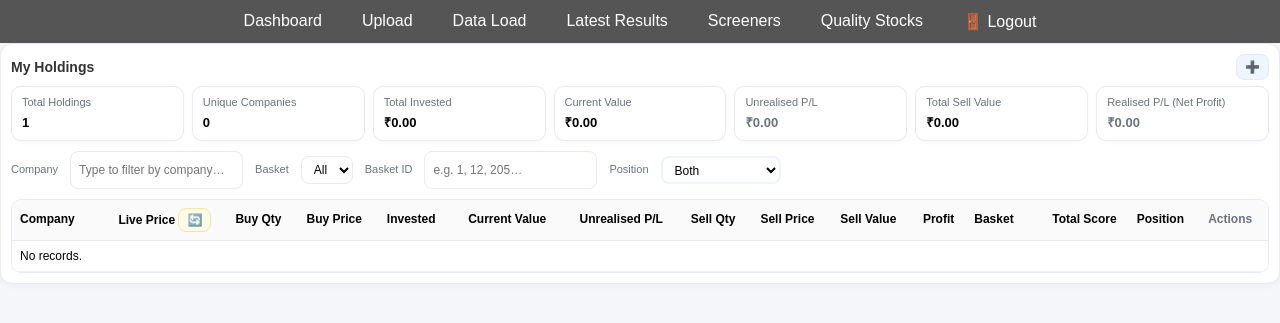
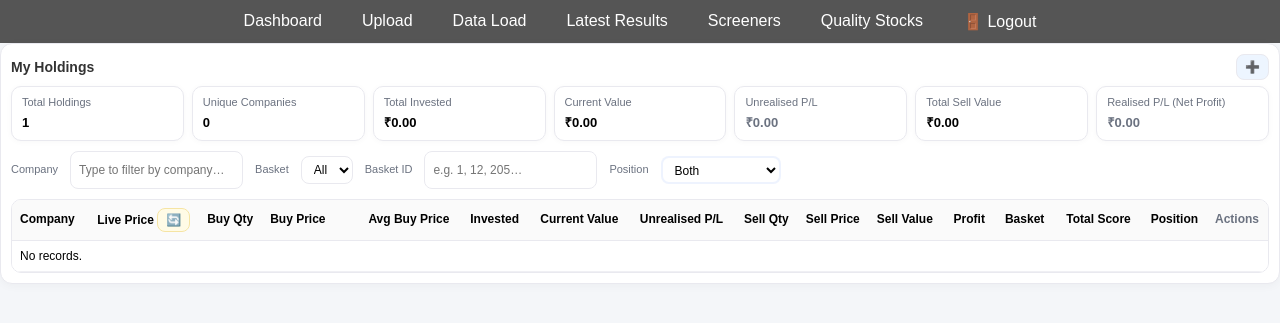
Before and after one commit to RSUDHAKARREDDI/stocksrating, a Flask app: template templates/my_holdings/my_holdings_list.html in a window 1280 px wide. Shown: the part 46-369 px from the top of the page. Run offline with Flask 3, Linux system fonts and the light colour scheme; the template is opened without the code that fills it, so the values that code supplies are empty; parts of the project's set-up code (start-up, migrations or seed data) failed here and were passed over.

Commit message:
v17.0 buying avg price is added

```diff
--- a/static/css/my_holdings.css
+++ b/static/css/my_holdings.css
@@ -43,6 +43,9 @@
 /* Make the position filter more prominent (so it won't be visually hidden) */
 #filterPosition { border:2px solid rgba(37,99,235,0.08); padding:5px 8px; min-width:120px; }
 
+ /* Avg Buy Price column emphasised slightly to separate from Buy Price */
+th[data-key="avg_buy_price"], td #avg- { min-width:110px; }
+
 /* Increased from 5 -> 7 cards */
 .summary-cards{
   display:grid; grid-template-columns:repeat(7,minmax(120px,1fr));
@@ -83,10 +86,10 @@ th.sortable:hover { background:#f0f4ff; }
 
 .inline-delete { display:inline; }
 
-/* Keep the last column (actions) on a single line */
+ /* Keep the last column (actions) on a single line */
 .actions-cell { white-space: nowrap; }
 
-/* Allow horizontal scroll rather than wrapping content */
+ /* Allow horizontal scroll rather than wrapping content */
 .table-wrap { overflow-x: auto; }
 
 /* Optional: prevent buttons from wrapping inside */
--- a/static/js/my_holdings.js
+++ b/static/js/my_holdings.js
@@ -1,5 +1,4 @@
-// my_holdings.js (updated) — integrate Open/Closed filter and badge update
-// Based on your original file. See original for context. :contentReference[oaicite:3]{index=3}
+// my_holdings.js — reads server-provided data-avg_buy_price (preferred) and falls back to per-row totals
 (function(){
   const table = document.getElementById('holdingsTable');
   if (!table) return;
@@ -214,6 +213,65 @@
     filterPosition.addEventListener('change', applyFilters);
   }
 
+  // -----------------------
+  // Company-level average computation (prefers server-provided data-avg_buy_price)
+  // -----------------------
+  function computeCompanyAverages() {
+    const totals = {}; // company -> { qty: n, invested: n, providedAvg: n|null }
+    Array.from(tbody.querySelectorAll('tr')).forEach(tr => {
+      const company = (tr.dataset.company || '').trim();
+      if (!company) return;
+
+      // check if server provided per-row company avg (data-avg_buy_price)
+      const providedAvgAttr = tr.dataset.avg_buy_price;
+      const providedAvg = (providedAvgAttr !== undefined && providedAvgAttr !== '') ? toNum(providedAvgAttr, null) : null;
+
+      if (!totals[company]) totals[company] = { qty: 0, invested: 0, providedAvg: null };
+
+      if (providedAvg !== null && totals[company].providedAvg === null) {
+        // mark the provided avg for this company (first found)
+        totals[company].providedAvg = providedAvg;
+      }
+
+      // still accumulate per-row values as a fallback if no provided avg exists
+      // prefer explicit per-row totals if present (buy_total_qty/buy_total_invested)
+      const rowQtyAttr = tr.dataset.buy_total_qty;
+      const rowInvAttr = tr.dataset.buy_total_invested;
+
+      if (rowQtyAttr !== undefined && rowQtyAttr !== '') {
+        const rowQty = toNum(rowQtyAttr, 0);
+        const rowInv = toNum(rowInvAttr, 0);
+        totals[company].qty += rowQty;
+        totals[company].invested += rowInv;
+      } else {
+        const bq = toNum(tr.dataset.buy_qty, 0);
+        const bp = toNum(tr.dataset.buy_price, 0);
+        totals[company].qty += bq;
+        totals[company].invested += (bq * bp);
+      }
+    });
+
+    // apply avg: if providedAvg exists for company use it, otherwise compute invested/qty
+    Object.keys(totals).forEach(company => {
+      const t = totals[company];
+      let avg;
+      if (t.providedAvg !== null) {
+        avg = t.providedAvg;
+      } else {
+        avg = t.qty > 0 ? (t.invested / t.qty) : 0;
+      }
+      // set dataset avg_buy_price on every row of that company and update UI cell
+      Array.from(tbody.querySelectorAll(`tr[data-company="${company.replace(/"/g,'&quot;')}"]`)).forEach(tr => {
+        tr.dataset.avg_buy_price = avg.toFixed(6);
+        const holdingId = tr.dataset.holding_id;
+        if (holdingId) {
+          const elAvg = document.getElementById(`avg-${holdingId}`);
+          if (elAvg) elAvg.textContent = avg.toFixed(2);
+        }
+      });
+    });
+  }
+
   // ===== On-demand Live Prices =====
   function fetchLivePrice(holdingId, elPrice, elCV, elUG, tr) {
     fetch(`/my_holdings/${holdingId}/price`)
@@ -230,11 +288,19 @@
           const buyPrice = toNum(tr.dataset.buy_price);
 
           const remainingQty = Math.max(buyQty - sellQty, 0);
-          const investedRemaining = remainingQty * buyPrice;
+
+          // invested_remaining may be present (server-side) or updated earlier; fallback compute
+          let investedRemaining = tr.dataset.invested_remaining;
+          if (investedRemaining === undefined || investedRemaining === '' || investedRemaining === null) {
+            investedRemaining = remainingQty * buyPrice;
+          } else {
+            investedRemaining = toNum(investedRemaining, 0);
+          }
+
           const currentValue = remainingQty * live;
           const unrealised = currentValue - investedRemaining;
 
-          // Store for sorting/summary
+          // Store for sorting/summary (these are per-row values)
           tr.dataset.current_value = currentValue.toFixed(6);
           tr.dataset.unrealised = unrealised.toFixed(6);
           tr.dataset.invested_remaining = investedRemaining.toFixed(6);
@@ -250,17 +316,33 @@
       })
       .catch(() => { elPrice.textContent = 'NA'; })
       .finally(()=> {
+        // After each price update, recompute company-level averages (in case any per-row totals changed)
+        computeCompanyAverages();
         refreshSummaryFromVisible();
       });
   }
 
   function hydrateLivePrices() {
+    // initial compute of company averages (prefers server-provided avg)
+    computeCompanyAverages();
+
     const rows = Array.from(tbody.querySelectorAll('tr'));
     rows.forEach((tr, idx) => {
       const id = tr.dataset.holding_id;
       const elLP = document.getElementById(`lp-${id}`);
       const elCV = document.getElementById(`cv-${id}`);
       const elUG = document.getElementById(`ug-${id}`);
+      // Ensure avg cell shows initial dataset value if present
+      const elAvg = document.getElementById(`avg-${id}`);
+      if (elAvg) {
+        if (tr.dataset.avg_buy_price) {
+          elAvg.textContent = Number(tr.dataset.avg_buy_price).toFixed(2);
+        } else {
+          const bp = toNum(tr.dataset.buy_price, 0);
+          elAvg.textContent = bp.toFixed(2);
+          tr.dataset.avg_buy_price = bp.toFixed(6);
+        }
+      }
       if (!elLP || !elCV || !elUG) return;
       setTimeout(() => fetchLivePrice(id, elLP, elCV, elUG, tr), idx * 120); // gentle staggering
     });
@@ -281,5 +363,6 @@
   }
 
   // Initial summary/filters only (no live-price calls)
+  computeCompanyAverages();
   applyFilters();
 })();
--- a/templates/my_holdings/my_holdings_list.html
+++ b/templates/my_holdings/my_holdings_list.html
@@ -84,6 +84,10 @@
 
             <th class="num">Buy&nbsp;Qty</th>
             <th class="num">Buy&nbsp;Price</th>
+
+            <!-- NEW: Avg Buy Price column (sortable) -->
+            <th class="num sortable" data-key="avg_buy_price" data-type="num">Avg&nbsp;Buy&nbsp;Price <span class="arrow"></span></th>
+
             <th class="num sortable" data-key="invested" data-type="num">Invested <span class="arrow"></span></th>
 
             <!-- NEW: Current Value & Unrealised P/L -->
@@ -106,6 +110,7 @@
         </thead>
         <tbody>
           {% for r in rows %}
+          {# compute basic values #}
           {% set bq = (r.Buy_Qty or 0) | float %}
           {% set bp = (r.Buy_Price or 0) | float %}
           {% set invested = bq * bp %}
@@ -118,10 +123,22 @@
           {% set tscore = r['Total Score'] or '-' %}
           {% set profit_class = ('pos' if profit and profit>0 else ('neg' if profit and profit<0 else 'muted')) %}
 
+          {# remaining qty and invested_remaining for current/unrealised calc #}
+          {% set remaining_qty = ([ (r.Buy_Qty or 0) - (r.Sell_Qty or 0), 0 ] | max) %}
+          {% set invested_remaining = remaining_qty * bp %}
+
+          {# prefer server-provided buy_avg_price (from your SQL), otherwise fallback to per-row buy price #}
+          {% if r.buy_avg_price is defined and r.buy_avg_price is not none %}
+            {% set avg_stock_level = (r.buy_avg_price)|float %}
+          {% else %}
+            {% set avg_stock_level = bp %}
+          {% endif %}
+
           <tr
             data-company="{{ r.Company_Name|e }}"
             data-buy_qty="{{ bq|int }}"
             data-buy_price="{{ bp|round(6) }}"
+            data-avg_buy_price="{{ avg_stock_level|round(6) }}"
             data-invested="{{ invested|round(6) }}"
 
             data-current_value=""          {# filled after live price #}
@@ -134,7 +151,8 @@
             data-basket="{{ basket_id }}"
             data-basket_id="{{ basket_id }}"
             data-holding_id="{{ r.holding_id }}"
-            data-invested_remaining="{{ ([ (r.Buy_Qty or 0) - (r.Sell_Qty or 0), 0 ] | max * (r.Buy_Price or 0) ) | round(6) }}"
+
+            data-invested_remaining="{{ invested_remaining|round(6) }}"
           >
             <td>{{ r.Company_Name }}</td>
 
@@ -142,6 +160,10 @@
 
             <td class="num">{{ bq|int }}</td>
             <td class="num">{{ bp|round(2) }}</td>
+
+            <!-- NEW cell: Avg Buy Price (server-provided) -->
+            <td class="num"><span id="avg-{{ r.holding_id }}">{{ avg_stock_level|round(2) }}</span></td>
+
             <td class="num">{{ invested|round(2) }}</td>
 
             <!-- NEW cells: populated after price refresh -->
@@ -169,7 +191,7 @@
 </td>
           </tr>
           {% else %}
-          <tr><td colspan="16">No records.</td></tr>
+          <tr><td colspan="17">No records.</td></tr>
           {% endfor %}
         </tbody>
       </table>
```
Also changed, not shown: my_holdings_bp.py (+28 -4 lines).
